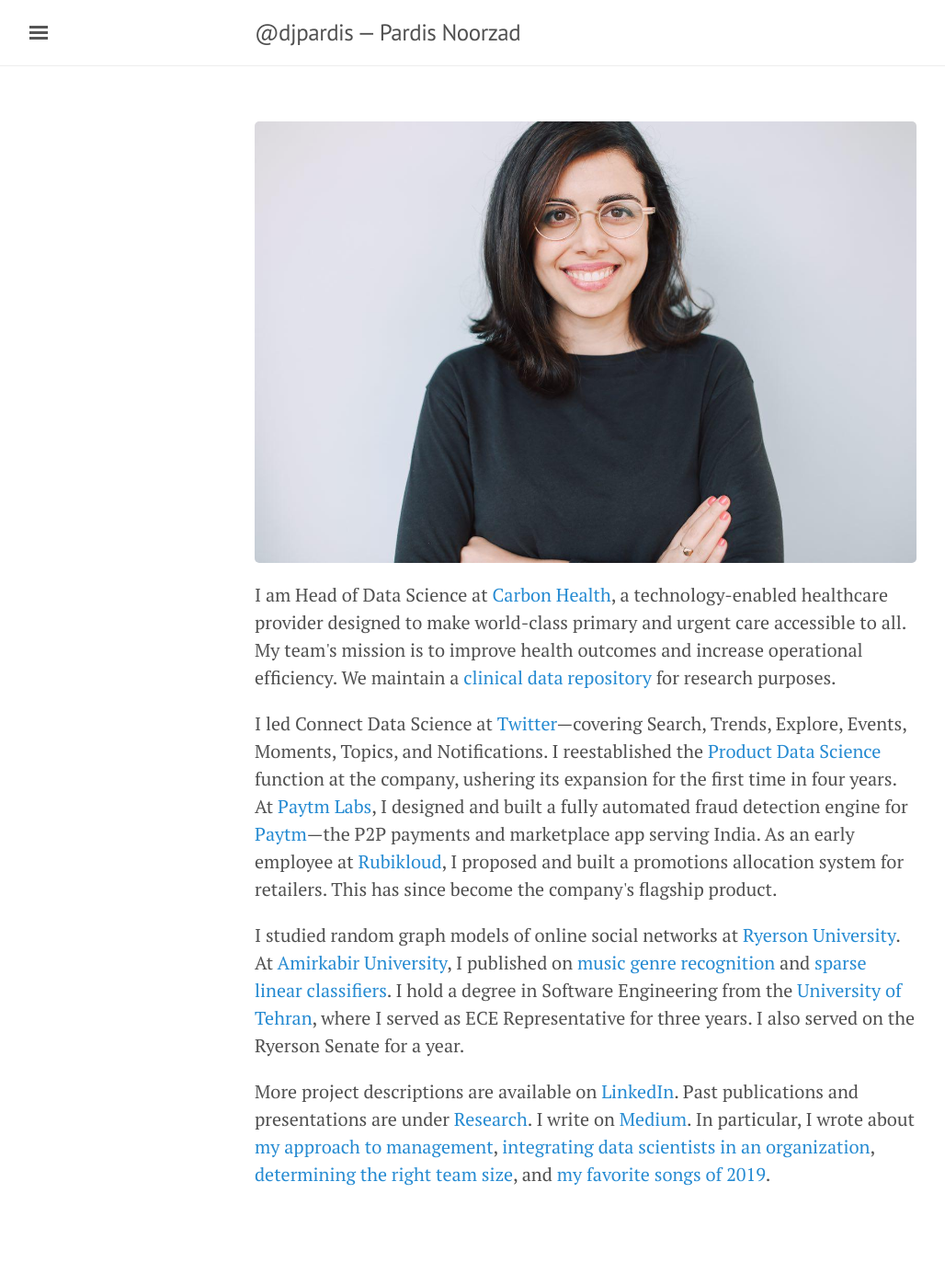
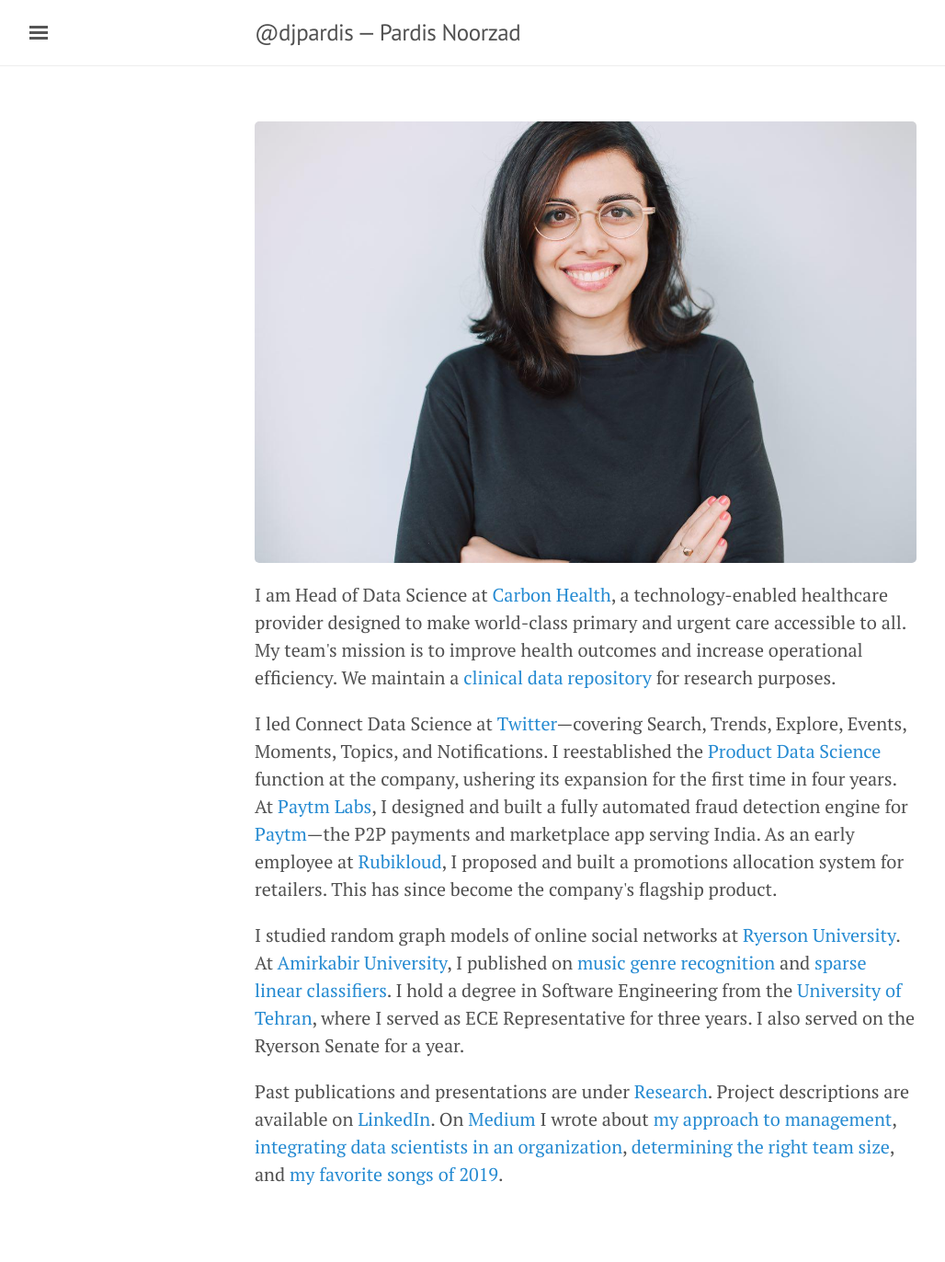
Before and after one commit to djpardis/djpardis.github.io, a Jekyll site: the page built from index.html, in a window 1280 px wide. Shown: the whole page at 92% size, without its empty margins (3-1031 px from the left). Built offline with Jekyll 4.4.1, drawn with Linux system fonts in a browser that asks for light colours.

Commit message:
Update bio

```diff
--- a/index.html
+++ b/index.html
@@ -21,5 +21,5 @@
 </p>
 
 <p>
-More project descriptions are available on <a href="https://www.linkedin.com/in/djpardis/" target="_blank">LinkedIn</a>. Past publications and presentations are under <a href="pubs">Research</a>. I write on <a href="https://medium.com/@djpardis" target="_blank">Medium</a>. In particular, I wrote about <a href="https://medium.com/@djpardis/management-and-coaching-best-practices-as-a-list-of-n-things-7a6d9c7f0fa5" target="_blank">my approach to management</a>, <a href="https://medium.com/@djpardis/models-for-integrating-data-science-teams-within-organizations-7c5afa032ebd" target="_blank">integrating data scientists in an organization</a>, <a href="https://medium.com/@djpardis/recommendations-for-data-science-team-sizing-and-allocation-strategy-a38f943638e5" target="_blank">determining the right team size</a>, and <a href="https://medium.com/@djpardis/a-2019-mixtape-6a910e8b4771" target="_blank">my favorite songs of 2019</a>.
+Past publications and presentations are under <a href="pubs">Research</a>. Project descriptions are available on <a href="https://www.linkedin.com/in/djpardis/" target="_blank">LinkedIn</a>. On <a href="https://medium.com/@djpardis" target="_blank">Medium</a> I wrote about <a href="https://medium.com/@djpardis/management-and-coaching-best-practices-as-a-list-of-n-things-7a6d9c7f0fa5" target="_blank">my approach to management</a>, <a href="https://medium.com/@djpardis/models-for-integrating-data-science-teams-within-organizations-7c5afa032ebd" target="_blank">integrating data scientists in an organization</a>, <a href="https://medium.com/@djpardis/recommendations-for-data-science-team-sizing-and-allocation-strategy-a38f943638e5" target="_blank">determining the right team size</a>, and <a href="https://medium.com/@djpardis/a-2019-mixtape-6a910e8b4771" target="_blank">my favorite songs of 2019</a>.
 </p>
```
